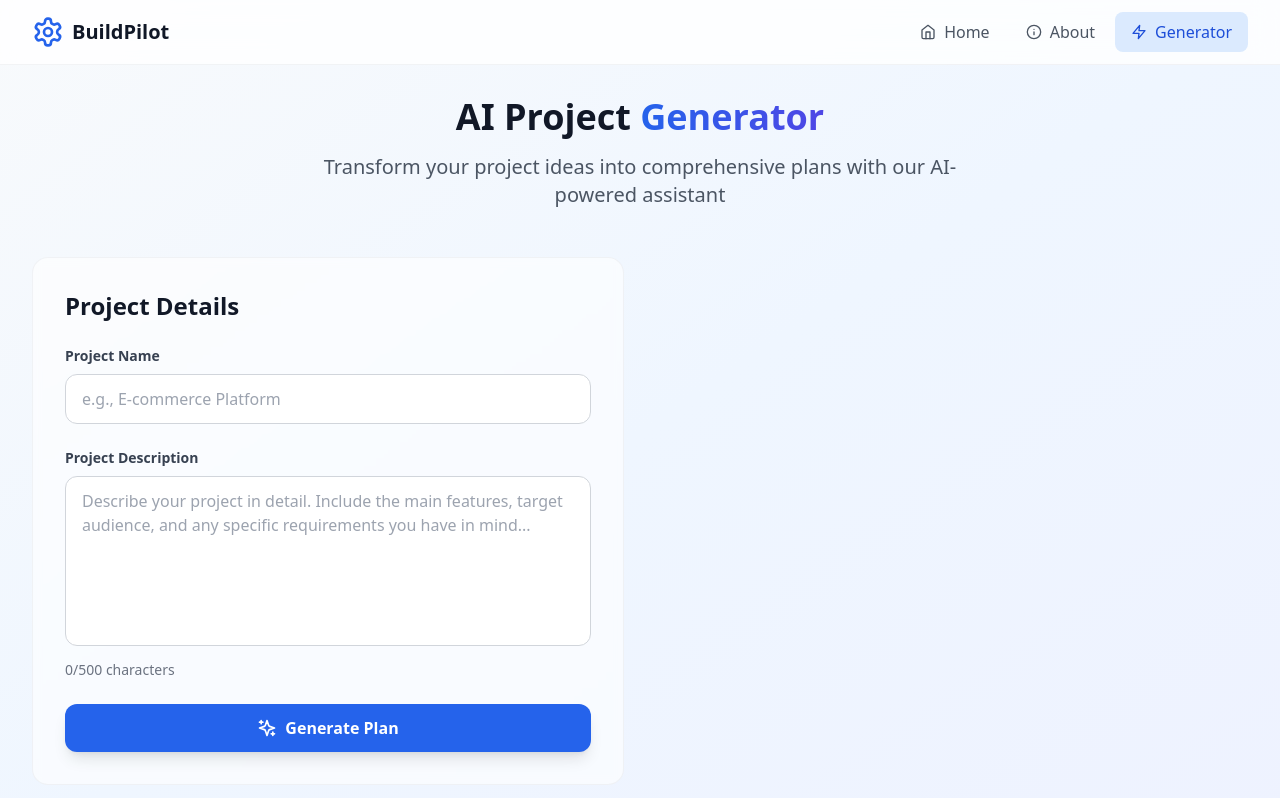
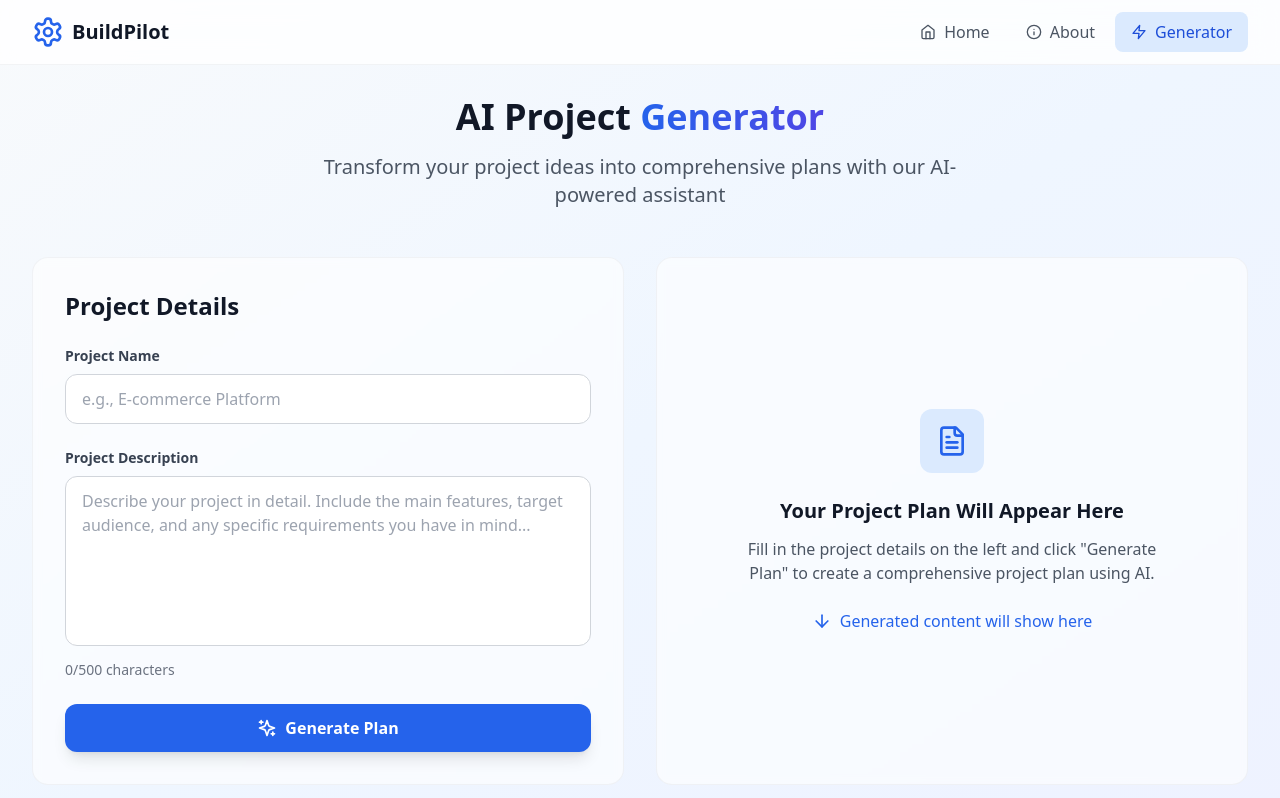
Before and after one commit to Andy2887/BuildPilot, a React (Vite) app in the folder frontend/: page /generator in a window 1280 px wide. Shown: the top 798 px of the page. Built offline with nearby package versions, Linux system fonts and the light colour scheme.

Commit message:
add placeholder on the left side

```diff
--- a/frontend/src/pages/GeneratorPage.tsx
+++ b/frontend/src/pages/GeneratorPage.tsx
@@ -3,6 +3,7 @@ import ProjectForm from '../components/ProjectForm';
 import LoadingSpinner from '../components/LoadingSpinner';
 import MarkdownPreview from '../components/MarkdownPreview';
 import ExportOptions from '../components/ExportOptions';
+import { FileText, ArrowDown } from 'lucide-react';
 
 export interface ProjectData {
   project_name: string;
@@ -85,9 +86,9 @@ const GeneratorPage: React.FC = () => {
             )}
           </div>
 
-          {/* Right Column - Results */}
+          {/* Right Column - Results or Placeholder */}
           <div className="space-y-8">
-            {generatedPlan && (
+            {generatedPlan ? (
               <>
                 <ExportOptions
                   plan={generatedPlan}
@@ -95,6 +96,20 @@ const GeneratorPage: React.FC = () => {
                 />
                 <MarkdownPreview content={generatedPlan} />
               </>
+            ) : (
+              <div className="bg-white/60 backdrop-blur-sm rounded-2xl border border-gray-200/50 p-8 h-full flex flex-col items-center justify-center text-center">
+                <div className="w-16 h-16 rounded-xl flex items-center justify-center mb-6 bg-blue-100">
+                  <FileText className="h-8 w-8 text-blue-600" />
+                </div>
+                <h3 className="text-xl font-semibold text-gray-900 mb-3">Your Project Plan Will Appear Here</h3>
+                <p className="text-gray-600 mb-6 max-w-md">
+                  Fill in the project details on the left and click "Generate Plan" to create a comprehensive project plan using AI.
+                </p>
+                <div className="flex items-center text-blue-600">
+                  <ArrowDown className="h-5 w-5 mr-2" />
+                  <span className="font-medium">Generated content will show here</span>
+                </div>
+              </div>
             )}
           </div>
         </div>
```
Also changed, not shown: 1 other file (tests, documents, lock files or other folders).
